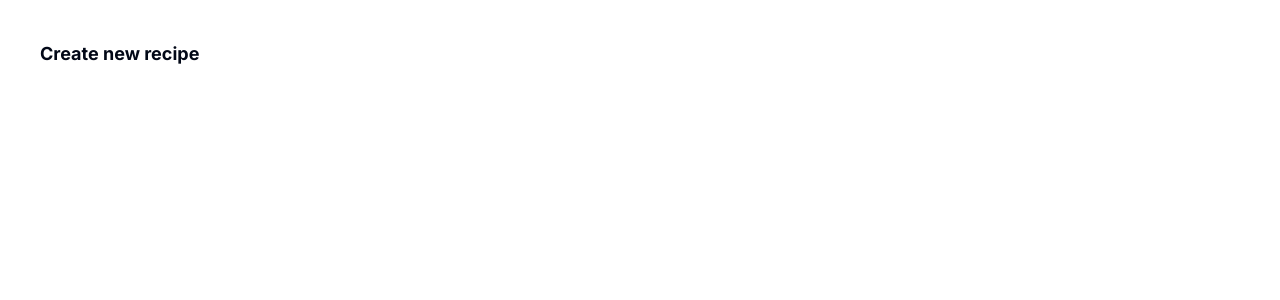
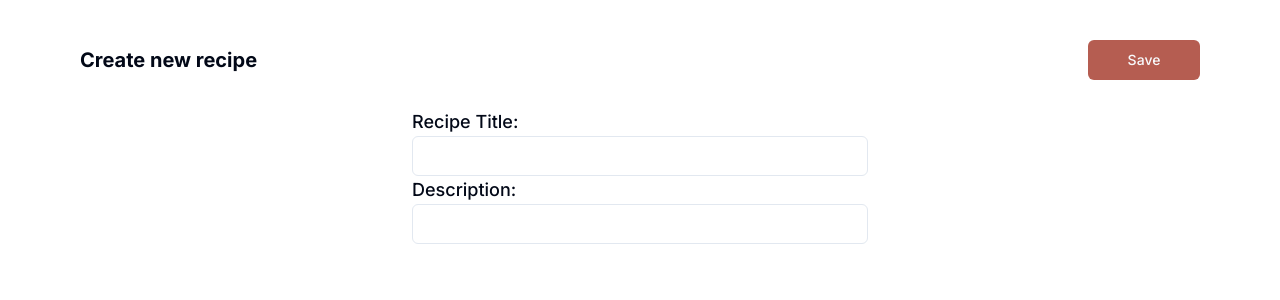
Before and after one commit to PC-Ngumoha/taisthive, a Next.js app in the folder frontend/: page /create-recipe in a window 1280 px wide. Shown: the top 300 px of the page. Built offline with nearby package versions, Linux system fonts and the light colour scheme.

Commit message:
Update: Started out building the frontend

```diff
--- a/frontend/app/create-recipe/page.tsx
+++ b/frontend/app/create-recipe/page.tsx
@@ -1,10 +1,24 @@
-
+"use client";
+import { Button } from "@/components/ui/button";
+import { Input } from "@/components/ui/input";
+import { Label } from "@/components/ui/label";
 
 const CreateRecipePage = () => {
   return (
-    <form className="m-5 p-5" action="">
-      <div>
-        <h1 className="lg:text-lg md:text-base sm:text-sm font-bold">Create new recipe</h1>
+    <form className="m-5 p-5 flex flex-col" action="" onSubmit={() => null}>
+      <div className="flex flex-row justify-between align-middle">
+        <h1 className="lg:text-xl text-base font-bold lg:ml-10 ml-3 self-center">Create new recipe</h1>
+        <Button className="lg:mr-10 mr-3 w-28 bg-brown-100" type="submit">Save</Button>
+      </div>
+      <div className="lg:w-[40%] w-[90%] self-center m-4 p-3">
+        <div>
+          <Label className="text-lg" htmlFor="recipe-title">Recipe Title:</Label>
+          <Input id="recipe-title" type="text" />
+        </div>
+        <div>
+          <Label className="text-lg" htmlFor="desc">Description:</Label>
+          <Input id="desc" type="text" />
+        </div>
       </div>
     </form>
   );
--- /dev/null
+++ b/frontend/components/ui/button.tsx
@@ -0,0 +1,56 @@
+import * as React from "react"
+import { Slot } from "@radix-ui/react-slot"
+import { cva, type VariantProps } from "class-variance-authority"
+
+import { cn } from "@/lib/utils"
+
+const buttonVariants = cva(
+  "inline-flex items-center justify-center whitespace-nowrap rounded-md text-sm font-medium ring-offset-background transition-colors focus-visible:outline-none focus-visible:ring-2 focus-visible:ring-ring focus-visible:ring-offset-2 disabled:pointer-events-none disabled:opacity-50",
+  {
+    variants: {
+      variant: {
+        default: "bg-primary text-primary-foreground hover:bg-primary/90",
+        destructive:
+          "bg-destructive text-destructive-foreground hover:bg-destructive/90",
+        outline:
+          "border border-input bg-background hover:bg-accent hover:text-accent-foreground",
+        secondary:
+          "bg-secondary text-secondary-foreground hover:bg-secondary/80",
+        ghost: "hover:bg-accent hover:text-accent-foreground",
+        link: "text-primary underline-offset-4 hover:underline",
+      },
+      size: {
+        default: "h-10 px-4 py-2",
+        sm: "h-9 rounded-md px-3",
+        lg: "h-11 rounded-md px-8",
+        icon: "h-10 w-10",
+      },
+    },
+    defaultVariants: {
+      variant: "default",
+      size: "default",
+    },
+  }
+)
+
+export interface ButtonProps
+  extends React.ButtonHTMLAttributes<HTMLButtonElement>,
+    VariantProps<typeof buttonVariants> {
+  asChild?: boolean
+}
+
+const Button = React.forwardRef<HTMLButtonElement, ButtonProps>(
+  ({ className, variant, size, asChild = false, ...props }, ref) => {
+    const Comp = asChild ? Slot : "button"
+    return (
+      <Comp
+        className={cn(buttonVariants({ variant, size, className }))}
+        ref={ref}
+        {...props}
+      />
+    )
+  }
+)
+Button.displayName = "Button"
+
+export { Button, buttonVariants }
--- /dev/null
+++ b/frontend/components/ui/input.tsx
@@ -0,0 +1,25 @@
+import * as React from "react"
+
+import { cn } from "@/lib/utils"
+
+export interface InputProps
+  extends React.InputHTMLAttributes<HTMLInputElement> {}
+
+const Input = React.forwardRef<HTMLInputElement, InputProps>(
+  ({ className, type, ...props }, ref) => {
+    return (
+      <input
+        type={type}
+        className={cn(
+          "flex h-10 w-full rounded-md border border-input bg-background px-3 py-2 text-sm ring-offset-background file:border-0 file:bg-transparent file:text-sm file:font-medium placeholder:text-muted-foreground focus-visible:outline-none focus-visible:ring-2 focus-visible:ring-ring focus-visible:ring-offset-2 disabled:cursor-not-allowed disabled:opacity-50",
+          className
+        )}
+        ref={ref}
+        {...props}
+      />
+    )
+  }
+)
+Input.displayName = "Input"
+
+export { Input }
--- /dev/null
+++ b/frontend/components/ui/label.tsx
@@ -0,0 +1,26 @@
+"use client"
+
+import * as React from "react"
+import * as LabelPrimitive from "@radix-ui/react-label"
+import { cva, type VariantProps } from "class-variance-authority"
+
+import { cn } from "@/lib/utils"
+
+const labelVariants = cva(
+  "text-sm font-medium leading-none peer-disabled:cursor-not-allowed peer-disabled:opacity-70"
+)
+
+const Label = React.forwardRef<
+  React.ElementRef<typeof LabelPrimitive.Root>,
+  React.ComponentPropsWithoutRef<typeof LabelPrimitive.Root> &
+    VariantProps<typeof labelVariants>
+>(({ className, ...props }, ref) => (
+  <LabelPrimitive.Root
+    ref={ref}
+    className={cn(labelVariants(), className)}
+    {...props}
+  />
+))
+Label.displayName = LabelPrimitive.Root.displayName
+
+export { Label }
--- a/frontend/package.json
+++ b/frontend/package.json
@@ -9,6 +9,8 @@
     "lint": "next lint"
   },
   "dependencies": {
+    "@radix-ui/react-label": "^2.0.2",
+    "@radix-ui/react-slot": "^1.0.2",
     "class-variance-authority": "^0.7.0",
     "clsx": "^2.1.0",
     "lucide-react": "^0.309.0",
--- a/frontend/tailwind.config.ts
+++ b/frontend/tailwind.config.ts
@@ -7,7 +7,7 @@
     './components/**/*.{ts,tsx}',
     './app/**/*.{ts,tsx}',
     './src/**/*.{ts,tsx}',
-	],
+  ],
   prefix: "",
   theme: {
     container: {
@@ -19,6 +19,20 @@
     },
     extend: {
       colors: {
+        brown: {
+          50: '#FFF0ED',
+          100: '#B55D51',
+          200: '#974E44',
+          300: '#793E37',
+        },
+        grey: {
+          50: '#EBEBEB',
+          100: '#A5A5A5',
+          200: '#878787',
+          300: '#4C4C4C',
+        },
+        black: '#000000',
+        white: '#FFFFFF',
         border: "hsl(var(--border))",
         input: "hsl(var(--input))",
         ring: "hsl(var(--ring))",
```
Also changed, not shown: 1 other file (tests, documents, lock files or other folders).
